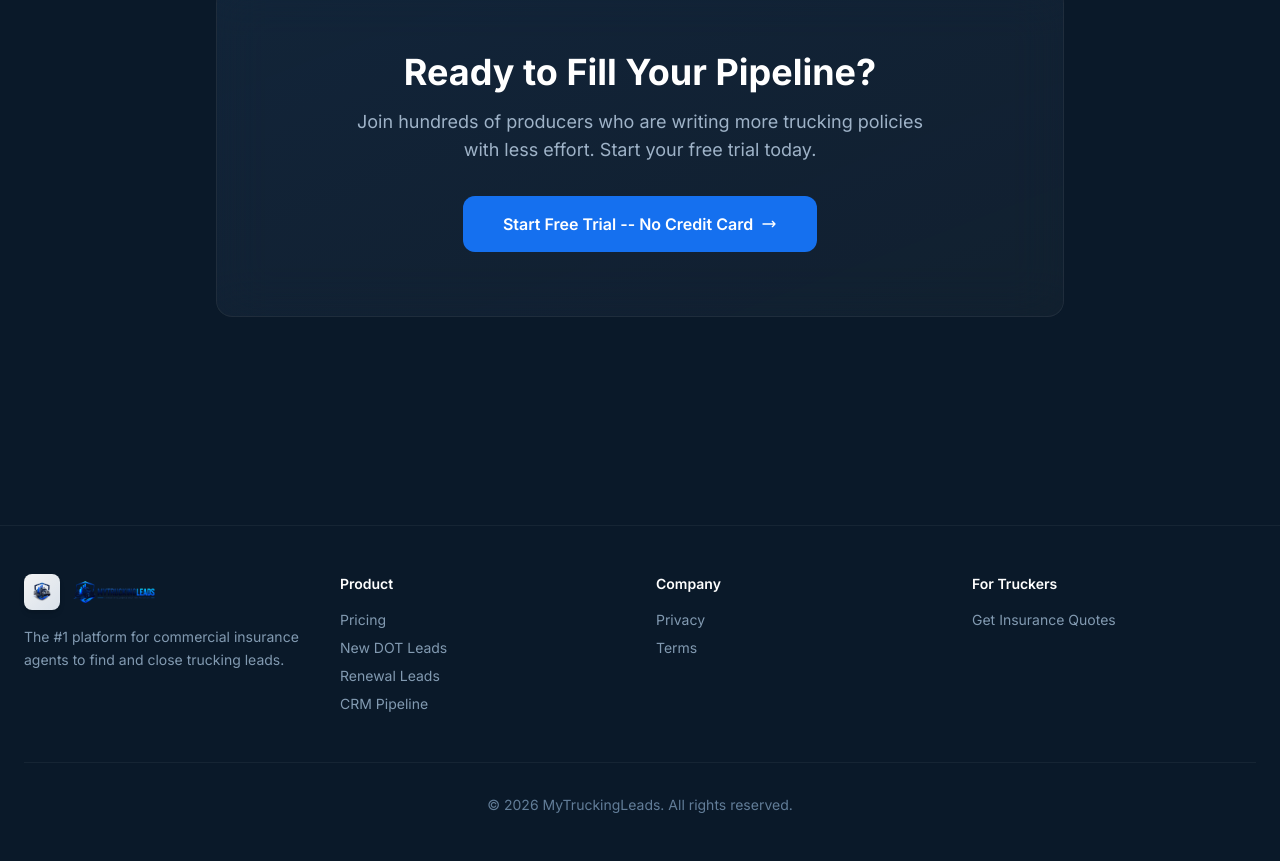
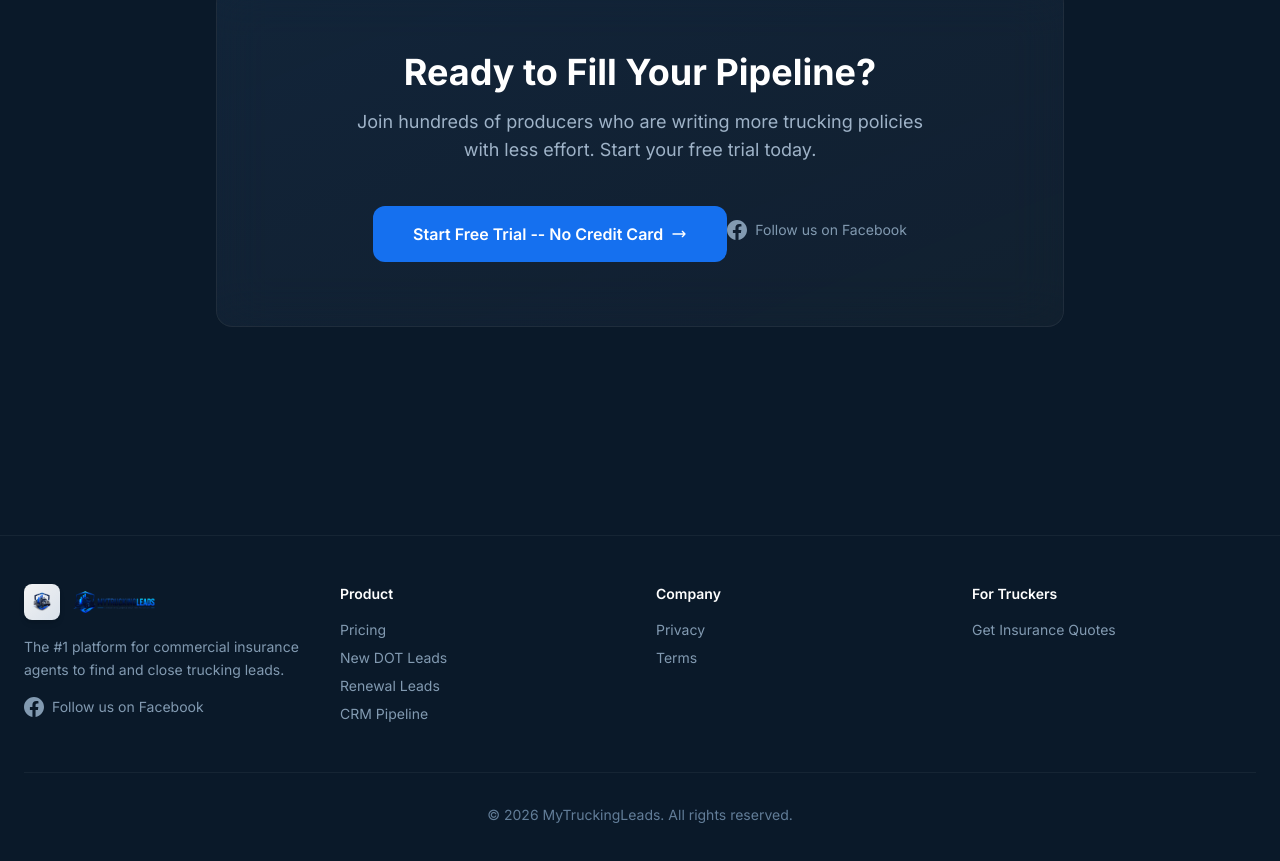
Before and after one commit to rwilliams9542014-droid/MYTRUCKINGLEADS, a React (Vite) app: page / in a window 1280 px wide. Shown: the part 3157-4018 px from the top of the page. Built offline with nearby package versions, Linux system fonts and the light colour scheme; no server answers.

Commit message:
Updated PublicLayout.jsx

```diff
--- a/src/layouts/PublicLayout.jsx
+++ b/src/layouts/PublicLayout.jsx
@@ -117,6 +117,10 @@ export function PublicLayout() {
               <p className="text-sm text-navy-400 leading-relaxed">
                 The #1 platform for commercial insurance agents to find and close trucking leads.
               </p>
+              <a href="https://www.facebook.com/profile.php?id=61589438890622" target="_blank" rel="noopener noreferrer" className="inline-flex items-center gap-2 mt-4 text-sm text-navy-400 hover:text-white transition-colors">
+                <svg className="w-5 h-5" fill="currentColor" viewBox="0 0 24 24"><path d="M24 12.073c0-6.627-5.373-12-12-12s-12 5.373-12 12c0 5.99 4.388 10.954 10.125 11.854v-8.385H7.078v-3.47h3.047V9.43c0-3.007 1.792-4.669 4.533-4.669 1.312 0 2.686.235 2.686.235v2.953H15.83c-1.491 0-1.956.925-1.956 1.874v2.25h3.328l-.532 3.47h-2.796v8.385C19.612 23.027 24 18.062 24 12.073z"/></svg>
+                Follow us on Facebook
+              </a>
             </div>
             <div>
               <h4 className="text-sm font-semibold text-white mb-4">Product</h4>
--- a/src/pages/public/HomePage.jsx
+++ b/src/pages/public/HomePage.jsx
@@ -267,6 +267,10 @@ export default function HomePage() {
                   <path strokeLinecap="round" strokeLinejoin="round" strokeWidth={2} d="M17 8l4 4m0 0l-4 4m4-4H3" />
                 </svg>
               </Link>
+              <a href="https://www.facebook.com/profile.php?id=61589438890622" target="_blank" rel="noopener noreferrer" className="inline-flex items-center gap-2 mt-6 text-sm text-navy-400 hover:text-brand-300 transition-colors">
+                <svg className="w-5 h-5" fill="currentColor" viewBox="0 0 24 24"><path d="M24 12.073c0-6.627-5.373-12-12-12s-12 5.373-12 12c0 5.99 4.388 10.954 10.125 11.854v-8.385H7.078v-3.47h3.047V9.43c0-3.007 1.792-4.669 4.533-4.669 1.312 0 2.686.235 2.686.235v2.953H15.83c-1.491 0-1.956.925-1.956 1.874v2.25h3.328l-.532 3.47h-2.796v8.385C19.612 23.027 24 18.062 24 12.073z"/></svg>
+                Follow us on Facebook
+              </a>
             </div>
           </div>
         </div>
```
